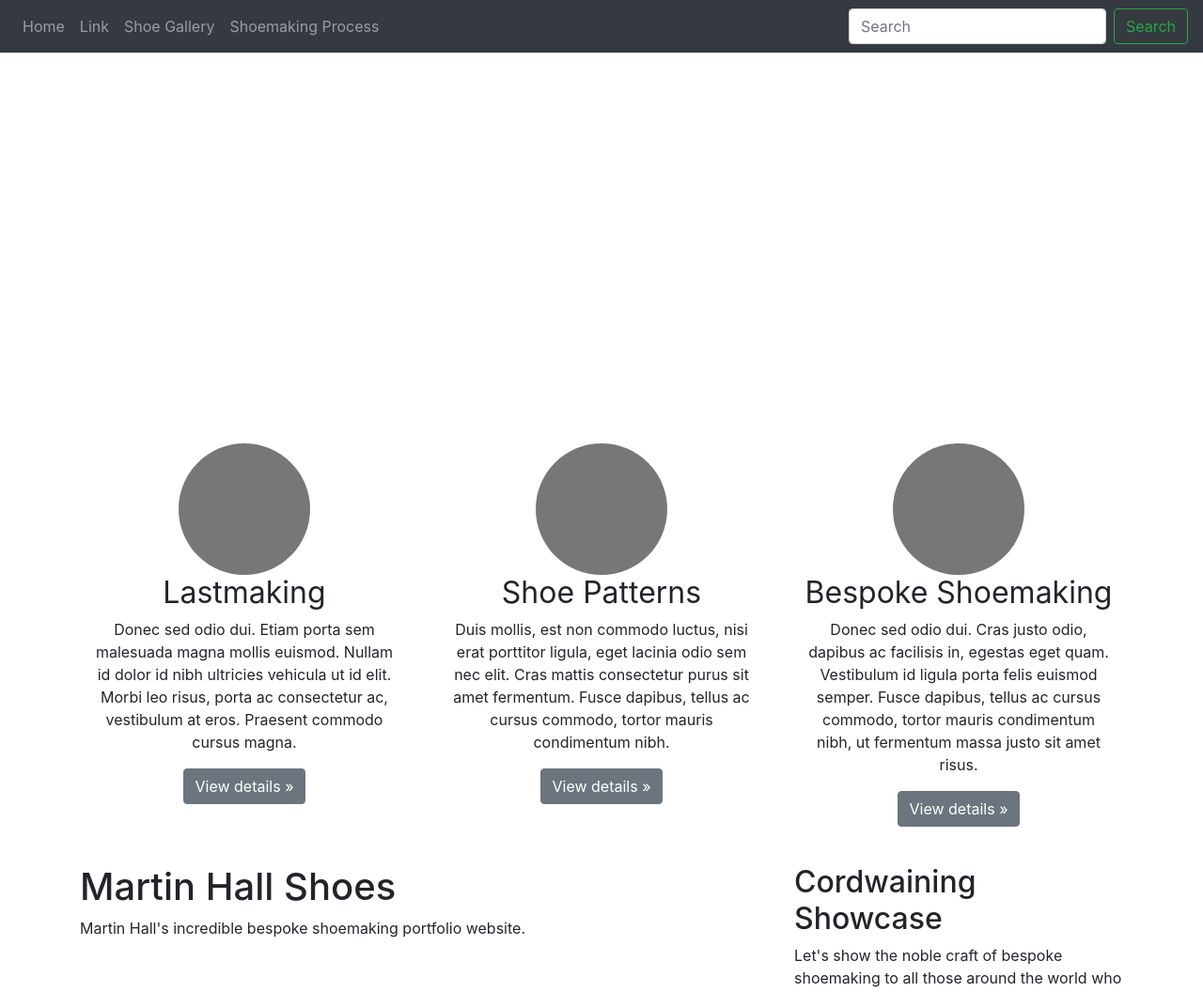
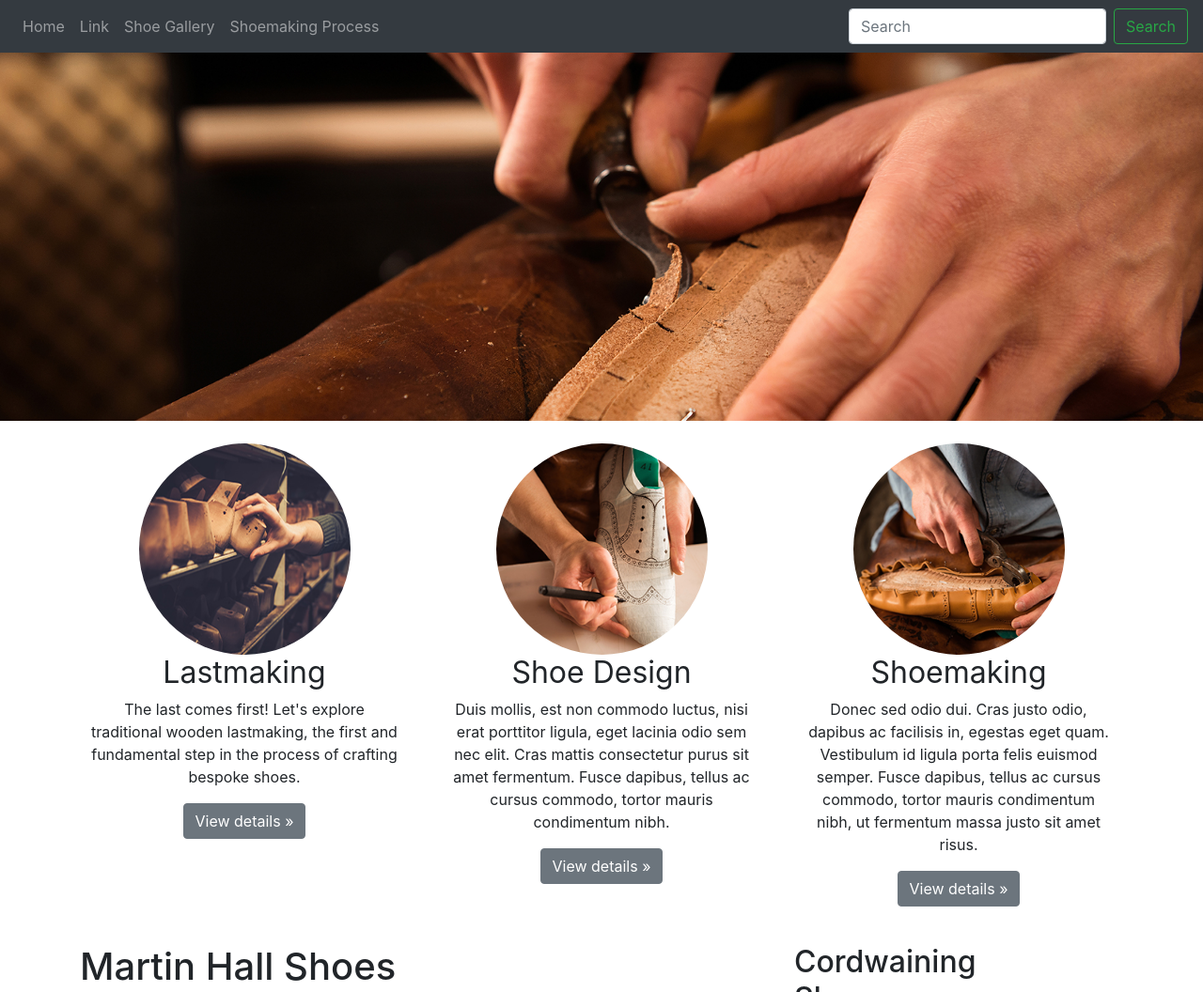
Before and after one commit to martinjhall79/martinhallshoes, a plain HTML site: page index.html in a window 1280 px wide. Shown: the top 1056 px of the page at 94% size. Drawn offline with nearby package versions, Linux system fonts and the light colour scheme.

Commit message:
Add column thumbnail images

```diff
--- a/css/my-styles.css
+++ b/css/my-styles.css
@@ -6,7 +6,7 @@ body {
 
 .parallax-header {
   position: static;
-  background-image: url(img/header-bg.jpg);
+  background-image: url(../img/header-bg.jpg);
   height: 50vh;
   top: 0;
 }
@@ -16,6 +16,15 @@ body {
   background-position: 50%;
   background-repeat: no-repeat;
   background-size: cover;
+}
+
+/* Column thumbnail images */
+.bd-last-img {
+  background-image: url(../img/shoe-last-thumb.jpg);
+}
+
+.col-thumb {
+  border-radius: 50%;
 }
 
 /*!
--- a/index.html
+++ b/index.html
@@ -107,20 +107,23 @@
             <div class="container marketing">
                 <div class="row">
                     <div class="col-lg-4">
-                        <svg class="bd-placeholder-img rounded-circle" width="140" height="140" xmlns="http://www.w3.org/2000/svg" preserveAspectRatio="xMidYMid slice" focusable="false" role="img" aria-label="Placeholder: 140x140"><title>Placeholder</title><rect width="100%" height="100%" fill="#777"/><text x="50%" y="50%" fill="#777" dy=".3em">140x140</text></svg>
+                        <img src="img/shoe-last-thumb.jpg" width="225" height="225" class="col-thumb" />
+                        <!-- <svg class="bd-last-img rounded-circle" width="140" height="140" xmlns="http://www.w3.org/2000/svg" preserveAspectRatio="xMidYMid slice" focusable="false" role="img" aria-label="Placeholder: 140x140"><title>Placeholder</title><rect width="100%" height="100%" fill="#777"/><text x="50%" y="50%" fill="#777" dy=".3em">140x140</text></svg>-->
                         <h2>Lastmaking</h2>
-                        <p>Donec sed odio dui. Etiam porta sem malesuada magna mollis euismod. Nullam id dolor id nibh ultricies vehicula ut id elit. Morbi leo risus, porta ac consectetur ac, vestibulum at eros. Praesent commodo cursus magna.</p>
+                        <p>The last comes first! Let's explore traditional wooden lastmaking, the first and fundamental step in the process of crafting bespoke shoes.</p>
                         <p><a class="btn btn-secondary" href="#" role="button">View details &raquo;</a></p>
                     </div><!-- /.col-lg-4 -->
                     <div class="col-lg-4">
-                        <svg class="bd-placeholder-img rounded-circle" width="140" height="140" xmlns="http://www.w3.org/2000/svg" preserveAspectRatio="xMidYMid slice" focusable="false" role="img" aria-label="Placeholder: 140x140"><title>Placeholder</title><rect width="100%" height="100%" fill="#777"/><text x="50%" y="50%" fill="#777" dy=".3em">140x140</text></svg>
-                        <h2>Shoe Patterns</h2>
+                        <img src="img/upper-design-thumb.jpg" width="225" height="225" class="col-thumb" />
+                        <!-- <svg class="bd-last-img rounded-circle" width="140" height="140" xmlns="http://www.w3.org/2000/svg" preserveAspectRatio="xMidYMid slice" focusable="false" role="img" aria-label="Placeholder: 140x140"><title>Placeholder</title><rect width="100%" height="100%" fill="#777"/><text x="50%" y="50%" fill="#777" dy=".3em">140x140</text></svg>-->
+                        <h2>Shoe Design</h2>
                         <p>Duis mollis, est non commodo luctus, nisi erat porttitor ligula, eget lacinia odio sem nec elit. Cras mattis consectetur purus sit amet fermentum. Fusce dapibus, tellus ac cursus commodo, tortor mauris condimentum nibh.</p>
                         <p><a class="btn btn-secondary" href="#" role="button">View details &raquo;</a></p>
                     </div><!-- /.col-lg-4 -->
                     <div class="col-lg-4">
-                        <svg class="bd-placeholder-img rounded-circle" width="140" height="140" xmlns="http://www.w3.org/2000/svg" preserveAspectRatio="xMidYMid slice" focusable="false" role="img" aria-label="Placeholder: 140x140"><title>Placeholder</title><rect width="100%" height="100%" fill="#777"/><text x="50%" y="50%" fill="#777" dy=".3em">140x140</text></svg>
-                        <h2>Bespoke Shoemaking</h2>
+                        <img src="img/lasting-shoes-thumb.jpg" width="225" height="225" class="col-thumb" />
+                        <!-- <svg class="bd-last-img rounded-circle" width="140" height="140" xmlns="http://www.w3.org/2000/svg" preserveAspectRatio="xMidYMid slice" focusable="false" role="img" aria-label="Placeholder: 140x140"><title>Placeholder</title><rect width="100%" height="100%" fill="#777"/><text x="50%" y="50%" fill="#777" dy=".3em">140x140</text></svg>-->
+                        <h2>Shoemaking</h2>
                         <p>Donec sed odio dui. Cras justo odio, dapibus ac facilisis in, egestas eget quam. Vestibulum id ligula porta felis euismod semper. Fusce dapibus, tellus ac cursus commodo, tortor mauris condimentum nibh, ut fermentum massa justo sit amet risus.</p>
                         <p><a class="btn btn-secondary" href="#" role="button">View details &raquo;</a></p>
                     </div><!-- /.col-lg-4 -->
@@ -134,7 +137,7 @@
                     <div class="col-lg-8">
                         <!-- Main body text -->
                         <h1>Martin Hall Shoes</h1>
-                        <p>Martin Hall's incredible bespoke shoemaking portfolio website.</p>
+                        <p>Martin Hall is an aspiring apprentice shoemaker who is looking for an opportunity to complete an apprenticeship with a traditional English shoemaker that produces shoes using old-world techniques.</p>
                     </div>
                     <div class="col-lg-4">
                         <h2>Cordwaining Showcase</h2>
```
Also changed, not shown: design/shoemaker-drawing-design.jpg (added), design/shoemaker-lasting-shoes.jpg (added), img/lasting-shoes-thumb.jpg (added), img/shoe-last-thumb.jpg (added), img/upper-design-thumb.jpg (added), 3 other files.
